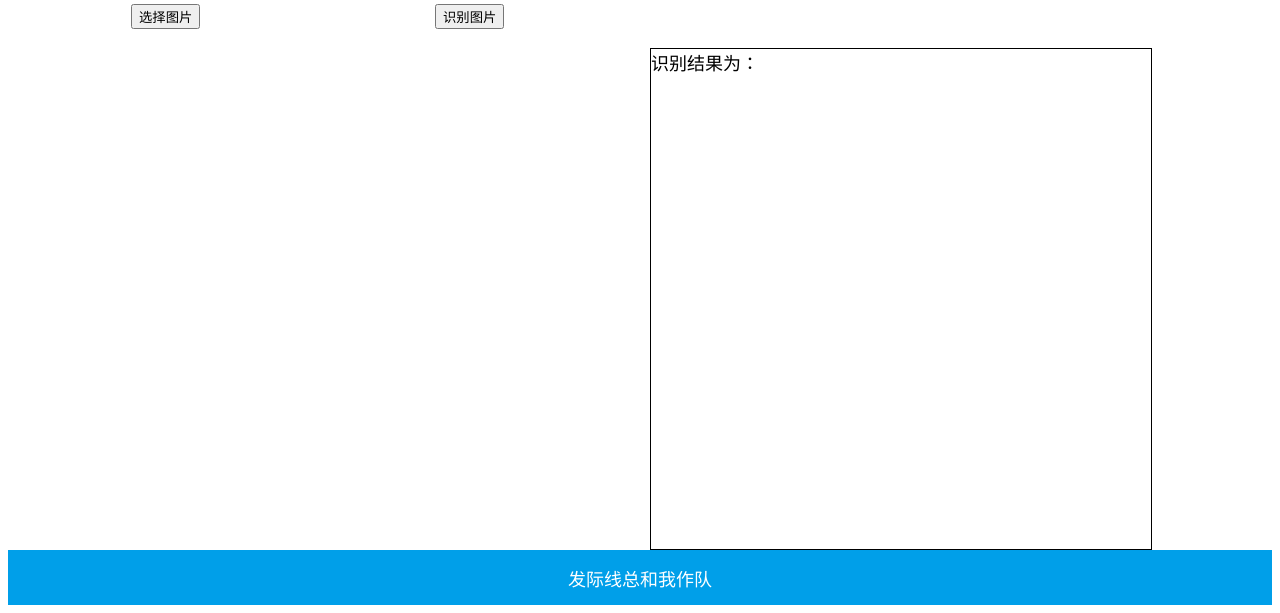
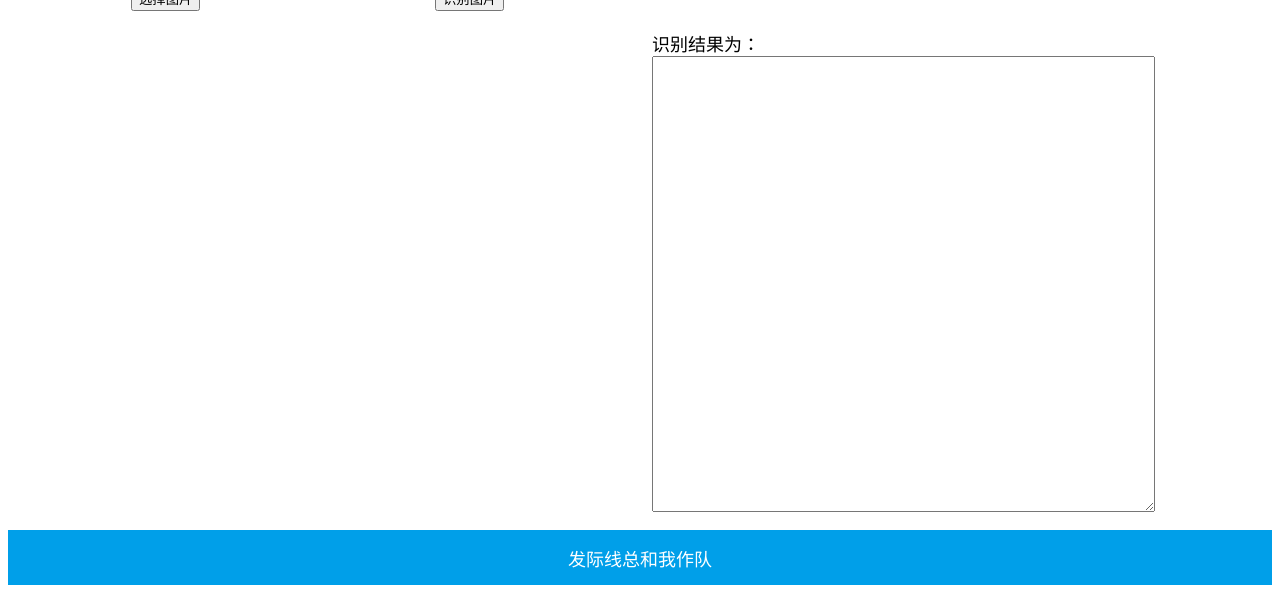
Before and after one commit to fajixianzonghewozuodui/fajixianzonghewozuodui, a Flask app: page /showDefineCarPropertiesInterface in a window 1280 px wide. Shown: the part 1010-1623 px from the top of the page. After the commit the page ends 1595 px from the top, so only its background shows below. Run offline with Flask 2, Linux system fonts and the light colour scheme.

Commit message:
结果显示修改

```diff
--- a/vehicleRecognitionSystem/templates/driverBehavior.html
+++ b/vehicleRecognitionSystem/templates/driverBehavior.html
@@ -68,7 +68,7 @@ background: #009FD9;
 .wbk{
     width:500px;
     height: 500px;
-    border: 1px solid black;
+
 }
 .xbcl{
  	height:600px;
@@ -131,7 +131,8 @@ this.className="";
            		           	</table>
            </div>
            <div class="rt">
-           	 <div class="wbk"><font size="4px">识别结果为：</font><br><pre>{{ message }}</pre></div>
+           	 <div class="wbk"><font size="4px">识别结果为：</font><br> <textarea rows="30" cols="60">{{ message }}
+        </textarea></div>
            </div>
 
        </div>
--- a/vehicleRecognitionSystem/templates/plateNumberDefine.html
+++ b/vehicleRecognitionSystem/templates/plateNumberDefine.html
@@ -67,7 +67,7 @@ background: #009FD9;
 .wbk{
     width:500px;
     height: 500px;
-    border: 1px solid black;
+
 }
 .xbcl{
  	height:600px;
@@ -130,7 +130,8 @@ this.className="";
             </table>
            </div>
            <div class="rt">
-               <div class="wbk"><font size="4px">识别结果为：</font><br>{{ message }}</div>
+               <div class="wbk"><font size="4px">识别结果为：</font><br> <textarea rows="30" cols="60">{{ message }}
+        </textarea></div>
            </div>
 
        </div>
--- a/vehicleRecognitionSystem/templates/vehicleDamage.html
+++ b/vehicleRecognitionSystem/templates/vehicleDamage.html
@@ -67,7 +67,7 @@ background: #009FD9;
 .wbk{
     width:500px;
     height: 500px;
-    border: 1px solid black;
+
 }
   .xbcl{
   height: 600px;
@@ -135,7 +135,8 @@ this.className="";
            		           	</table>
            </div>
            <div class="rt">
-           		<div class="wbk"><font size="4px">识别结果为：</font><br><pre>{{ message }}</pre></div>
+           		<div class="wbk"><font size="4px">识别结果为：</font><br> <textarea rows="30" cols="60">{{ message }}
+        </textarea></div>
            </div>
 
        </div>
--- a/vehicleRecognitionSystem/templates/vehicleDetect.html
+++ b/vehicleRecognitionSystem/templates/vehicleDetect.html
@@ -67,7 +67,7 @@ background: #009FD9;
 .wbk{
     width:500px;
     height: 500px;
-    border: 1px solid black;
+
 }
   .xbcl{
   height: 600px;
@@ -134,7 +134,8 @@ this.className="";
            		           	</table>
            </div>
            <div class="rt">
-           	<div class="wbk"><font size="4px">识别结果为：</font><br><pre>{{ message }}</pre></div>
+           	<div class="wbk"><font size="4px">识别结果为：</font><br> <textarea rows="30" cols="60">{{ message }}
+        </textarea></div>
            </div>
 
        </div>
--- a/vehicleRecognitionSystem/templates/vehiclePropertiesDefine.html
+++ b/vehicleRecognitionSystem/templates/vehiclePropertiesDefine.html
@@ -1,4 +1,4 @@
-!DOCTYPE >
+<!DOCTYPE >
 <html>
 <head>
 <title>
@@ -67,7 +67,7 @@ background: #009FD9;
 .wbk{
     width:500px;
     height: 500px;
-    border: 1px solid black;
+
 }
   .xbcl{
   height: 600px;
@@ -129,7 +129,8 @@ this.className="";
            		           	</table>
            </div>
            <div class="rt">
-            <div class="wbk"><font size="4px">识别结果为：</font><br>{{ message }}</div>
+            <div class="wbk"><font size="4px">识别结果为：</font><br> <textarea rows="30" cols="60">{{ message }}
+        </textarea></div>
            </div>
 
        </div>
```
Also changed, not shown: vehicleRecognitionSystem/templates/vehicleDefine.html (+5 -2 lines).
